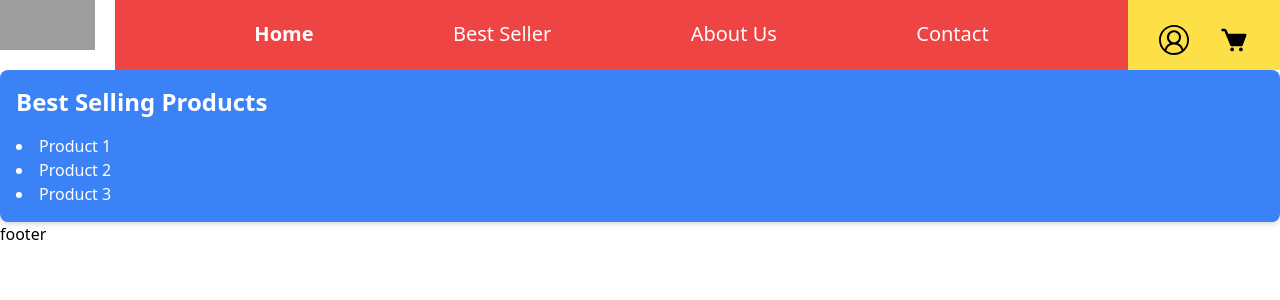
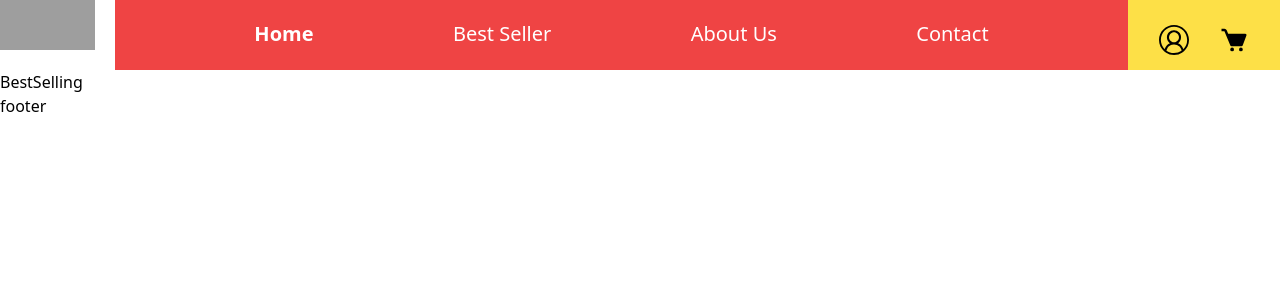
Before and after one commit to codewithnadeem14502/Bookpedia, a React (Vite) app: page /best-selling in a window 1280 px wide. Shown: the top 300 px of the page. Built offline with nearby package versions, Linux system fonts and the light colour scheme; grey boxes are pictures that could not be loaded.

Commit message:
remove bestselling page

```diff
--- a/src/pages/BestSelling.jsx
+++ b/src/pages/BestSelling.jsx
@@ -1,19 +1,7 @@
 import React from "react";
 
 const BestSelling = () => {
-  return (
-    <div className="bg-blue-500 p-4 rounded-lg shadow-md">
-      <h2 className="text-2xl font-bold text-white mb-4">
-        Best Selling Products
-      </h2>
-      <ul className="list-disc list-inside text-white">
-        <li>Product 1</li>
-        <li>Product 2</li>
-        <li>Product 3</li>
-        {/* Add more products as needed */}
-      </ul>
-    </div>
-  );
+  return <div>BestSelling</div>;
 };
 
 export default BestSelling;
```
